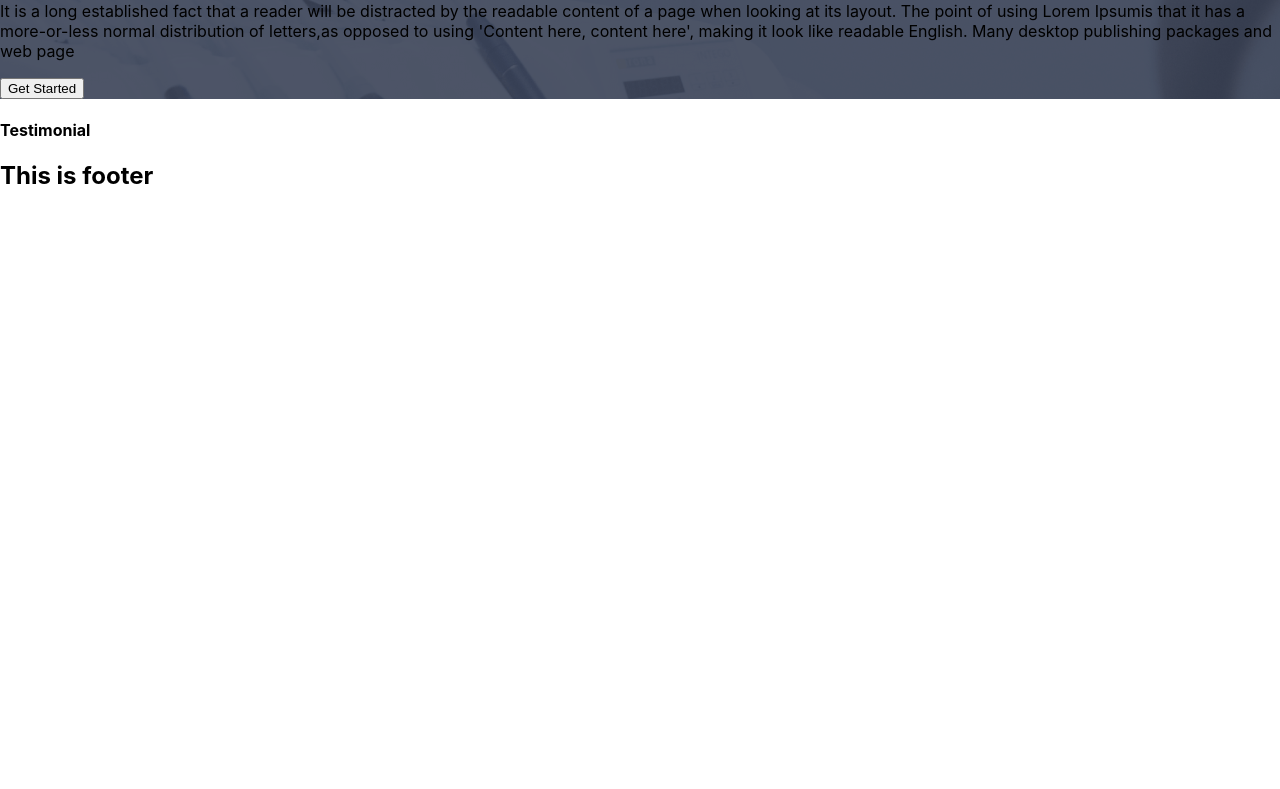
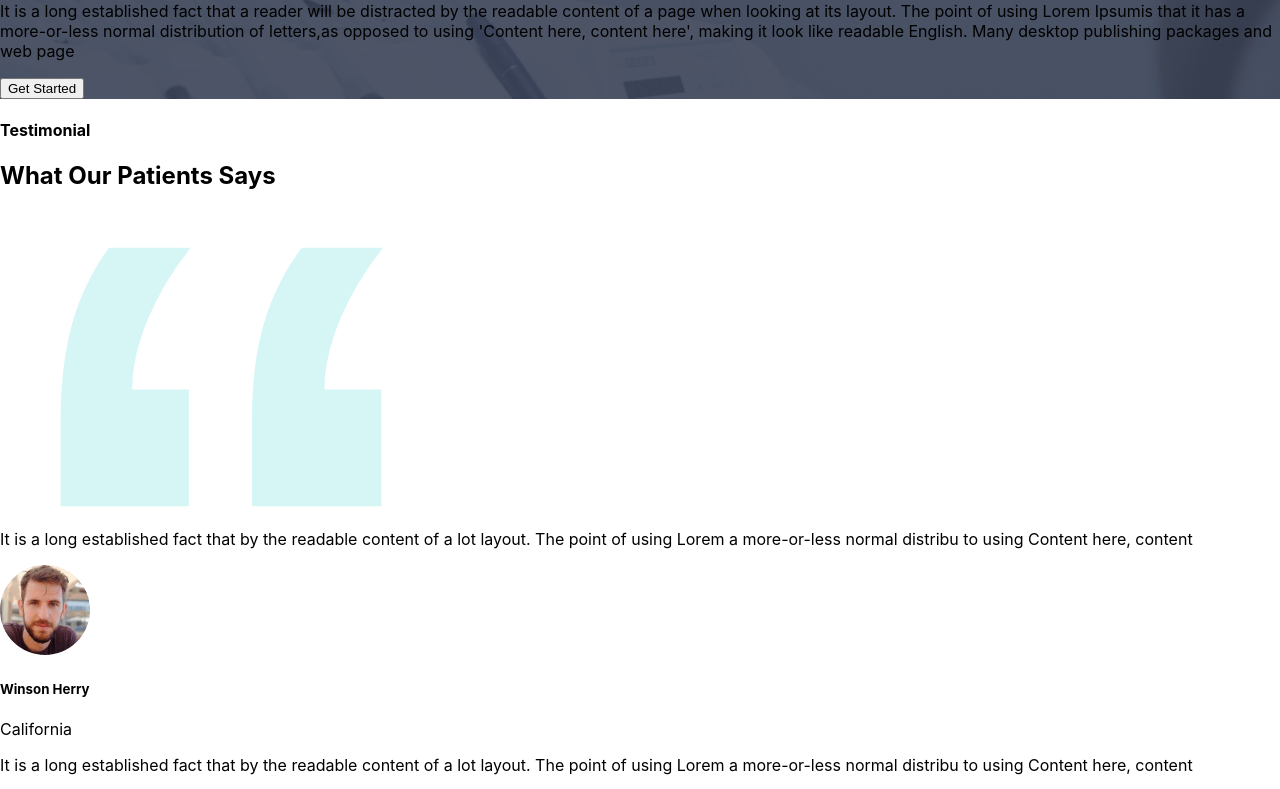
Before and after one commit to nabiursiddique/doctor-portal-client, a React (Create React App) app: page / in a window 1280 px wide. Shown: the part 5760-6549 px from the top of the page. Before the commit the page ends 5970 px from the top, so only its background shows below. Built offline with nearby package versions, Linux system fonts and the light colour scheme.

Commit message:
Testimonial section is completed

```diff
--- /dev/null
+++ b/src/pages/Home/Testimonial/Review.js
@@ -0,0 +1,25 @@
+import React from 'react';
+
+const Review = ({ reviews }) => {
+    const { id, name, location, image, review } = reviews;
+    return (
+        <div className="card shadow-xl">
+            <div className="card-body">
+                <p>{review}</p>
+                <div className="flex items-center mt-6">
+                    <div className="avatar mr-6">
+                        <div className="w-16 rounded-full ring ring-primary ring-offset-base-100 ring-offset-2">
+                            <img src={image} alt='' />
+                        </div>
+                    </div>
+                    <div>
+                        <h5 className="text-lg">{name}</h5>
+                        <p>{location}</p>
+                    </div>
+                </div>
+            </div>
+        </div>
+    );
+};
+
+export default Review;
--- a/src/pages/Home/Testimonial/Testimonial.js
+++ b/src/pages/Home/Testimonial/Testimonial.js
@@ -1,15 +1,52 @@
 import React from 'react';
+import quote from '../../../assets/icons/quote.svg';
+import people1 from '../../../assets/images/people1.png';
+import people2 from '../../../assets/images/people2.png';
+import people3 from '../../../assets/images/people3.png';
+import Review from './Review';
 
 const Testimonial = () => {
+    const reviews = [
+        {
+            id: 1,
+            name: 'Winson Herry',
+            review: 'It is a long established fact that by the readable content of a lot layout. The point of using Lorem a more-or-less normal distribu to using Content here, content',
+            location: 'California',
+            image: people1
+        },
+        {
+            id: 2,
+            name: 'Winson Herry',
+            review: 'It is a long established fact that by the readable content of a lot layout. The point of using Lorem a more-or-less normal distribu to using Content here, content',
+            location: 'California',
+            image: people2
+        },
+        {
+            id: 3,
+            name: 'Winson Herry',
+            review: 'It is a long established fact that by the readable content of a lot layout. The point of using Lorem a more-or-less normal distribu to using Content here, content',
+            location: 'California',
+            image: people3
+        }
+    ]
     return (
         <section>
-            <div>
+            <div className='flex justify-between'>
                 <div>
                     <h4 className="text-xl text-primary font-bold">Testimonial</h4>
+                    <h2 className='text-4xl'>What Our Patients Says</h2>
                 </div>
+                <figure>
+                    <img className='w-24 lg:w-48' src={quote} alt="" />
+                </figure>
             </div>
-            <div>
-
+            <div className='grid gap-6 grid-cols-1 md:grid-cols-2 lg:grid-cols-3'>
+                {
+                    reviews.map(review => <Review
+                        key={review.id}
+                        reviews={review}
+                    ></Review>)
+                }
             </div>
         </section>
     );
```
